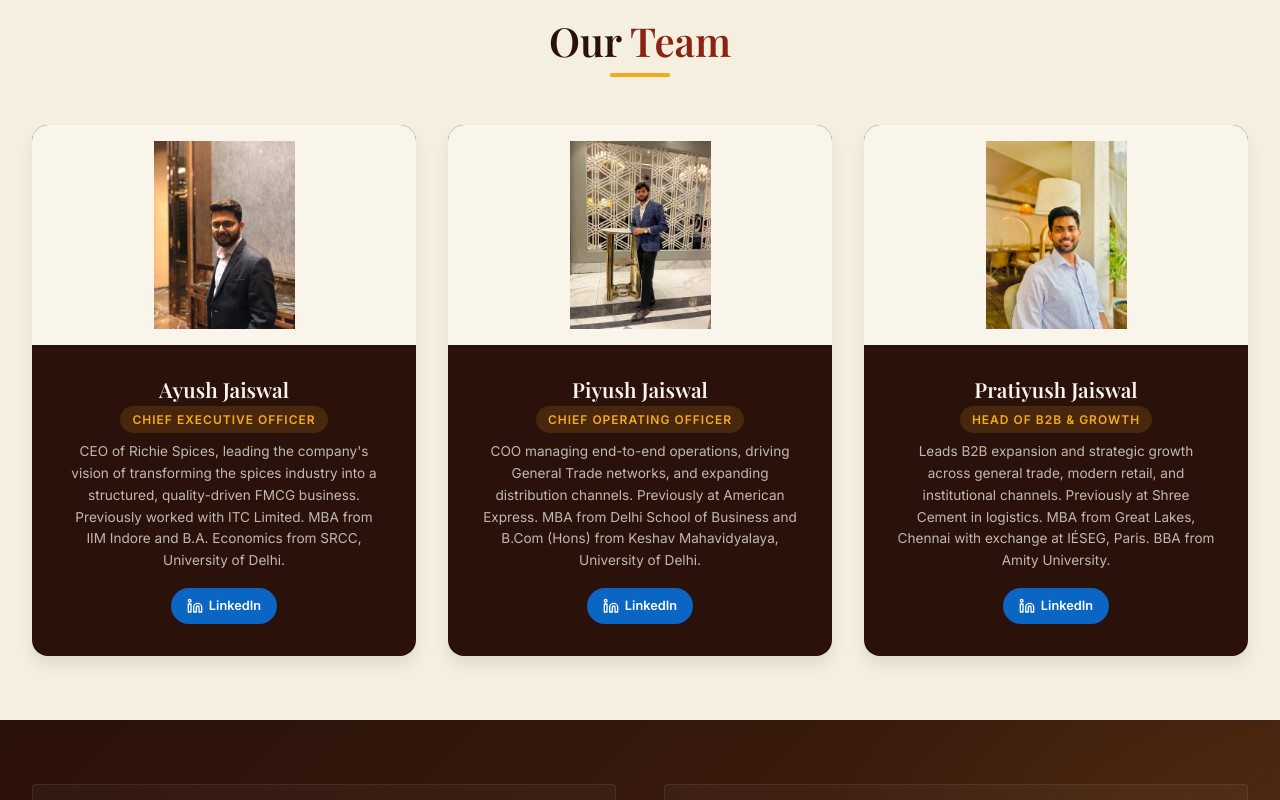
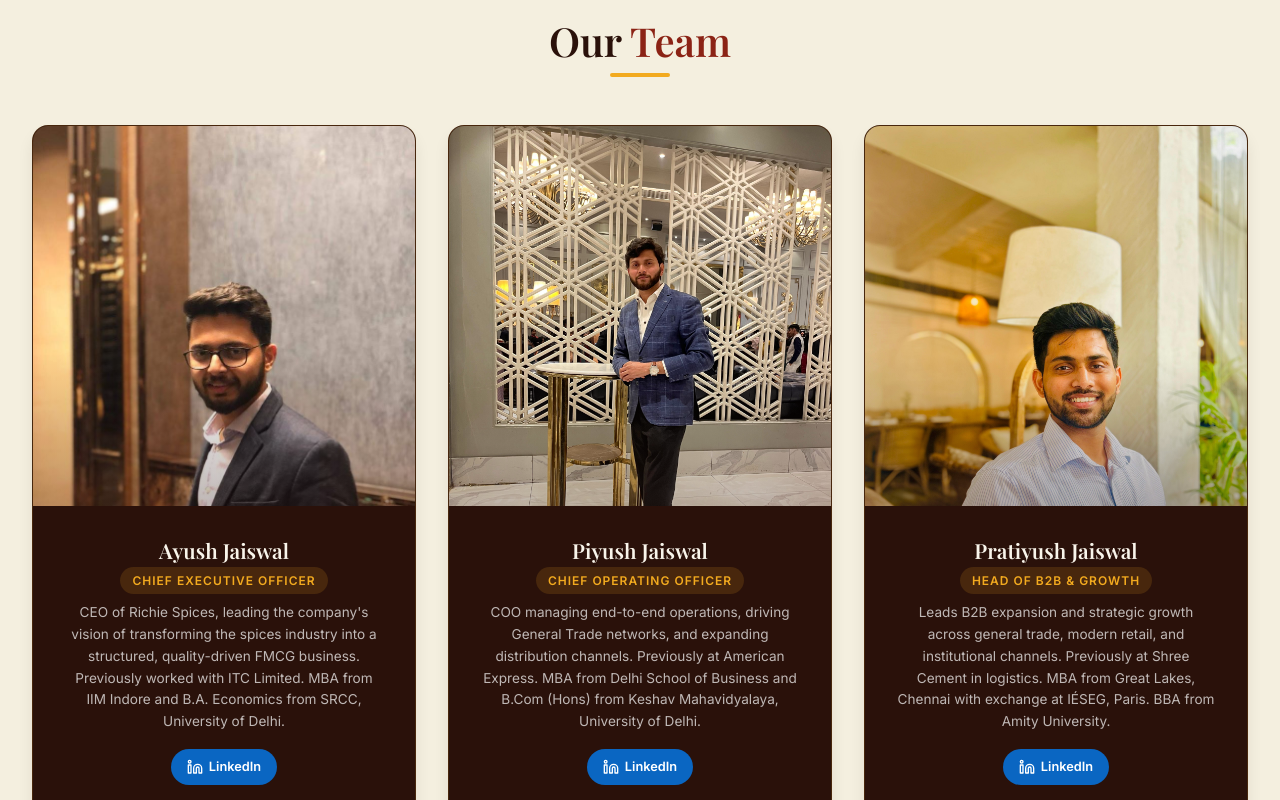
Before and after one commit to hemanthsrisai/Richiespices, a React (Vite) app: page /about in a window 1280 px wide. Shown: the part 940-1740 px from the top of the page. Built offline with nearby package versions, Linux system fonts and the light colour scheme; a web font is replaced by a local one.

Commit message:
style: team cards - taller full-frame image with top-center focus, gradient overlay, and smooth zoom hover effect

```diff
--- a/src/pages/About.module.css
+++ b/src/pages/About.module.css
@@ -87,34 +87,46 @@
   box-shadow: var(--shadow-md);
   transition: transform var(--transition-medium), box-shadow var(--transition-medium);
   text-align: center;
+  border: 1px solid rgba(242, 170, 31, 0.15);
 }
 
 .teamCard:hover {
-  transform: translateY(-6px);
-  box-shadow: 0 16px 40px rgba(0, 0, 0, 0.12);
+  transform: translateY(-8px);
+  box-shadow: 0 20px 40px rgba(0, 0, 0, 0.2);
+  border-color: rgba(242, 170, 31, 0.4);
 }
 
 .teamImgWrapper {
   width: 100%;
-  height: 220px;
+  height: 380px;
   overflow: hidden;
   position: relative;
-  background: var(--color-cream);
-  display: flex;
-  align-items: center;
-  justify-content: center;
-  padding: var(--spacing-md);
+  background: var(--color-primary-dark);
+}
+
+.teamImgWrapper::after {
+  content: '';
+  position: absolute;
+  top: 0; left: 0; right: 0; bottom: 0;
+  background: linear-gradient(to top, var(--color-primary-dark) 0%, transparent 40%);
+  opacity: 0.3;
+  transition: opacity 0.5s ease;
+}
+
+.teamCard:hover .teamImgWrapper::after {
+  opacity: 0.8;
 }
 
 .teamImg {
   width: 100%;
   height: 100%;
-  object-fit: contain;
-  transition: transform 0.5s ease;
+  object-fit: cover;
+  object-position: top center;
+  transition: transform 0.7s cubic-bezier(0.25, 0.46, 0.45, 0.94);
 }
 
 .teamCard:hover .teamImg {
-  transform: scale(1.05);
+  transform: scale(1.08);
 }
 
 .teamInfo {
```
